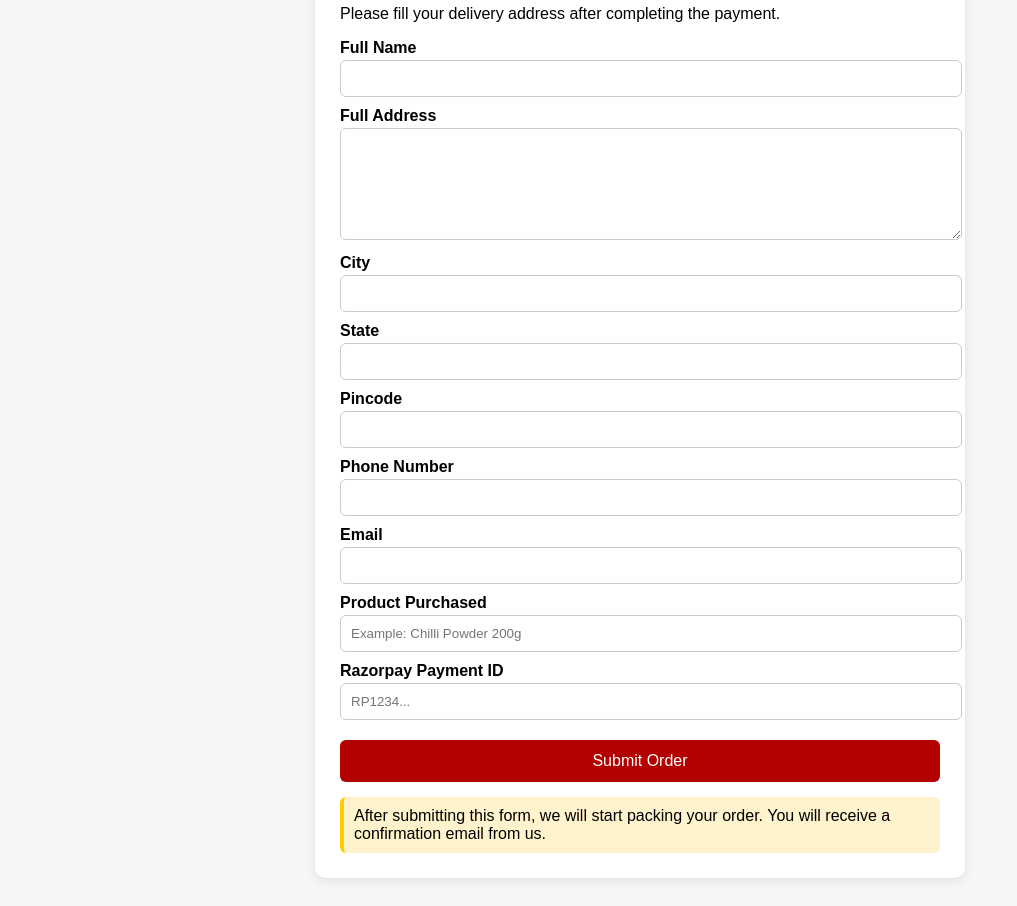
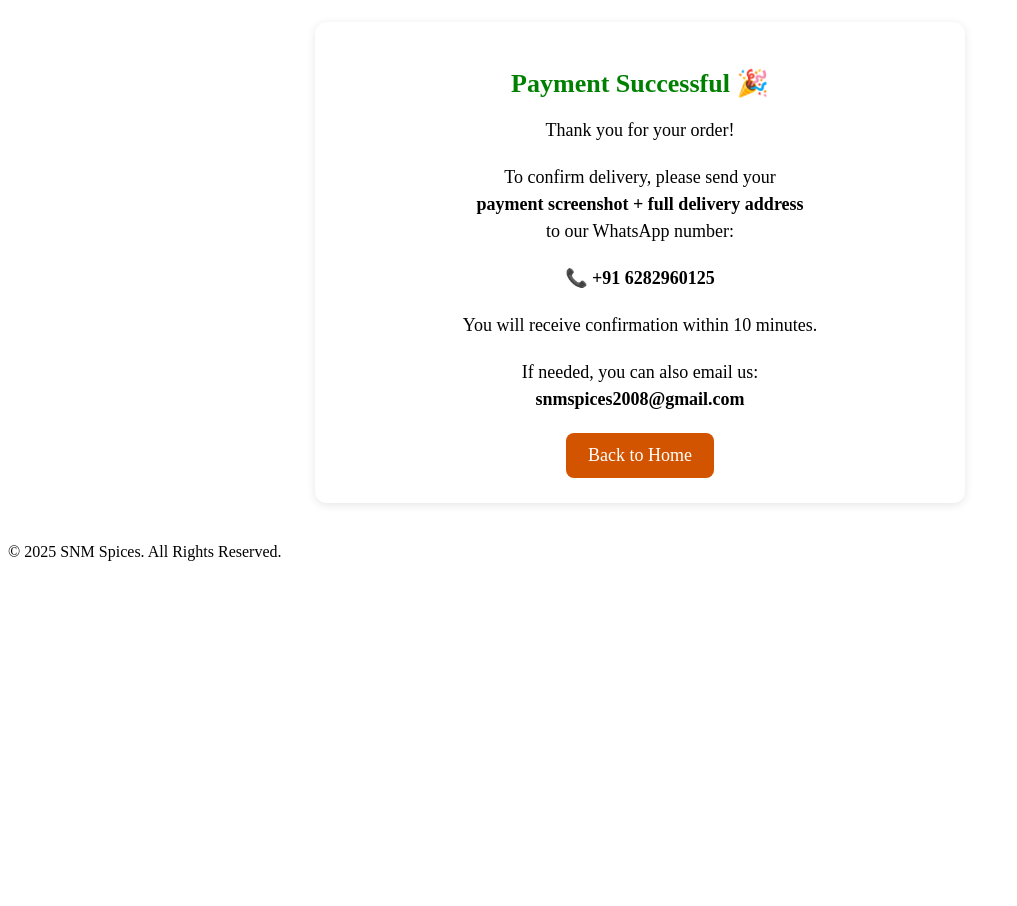
Before and after one commit to snmspices/snmspices, a plain HTML site: page order.html in a window 1280 px wide. Shown: the part 116-1022 px from the top of the page, without its empty margins (0-1017 px from the left). After the commit the page ends 800 px from the top, so only its background shows below. Drawn offline with Linux system fonts and the light colour scheme.

Commit message:
Update order page for successful payment
Updated the order confirmation page to reflect a successful payment message and removed the order form. Added a thank you message and a link to return home.

```diff
--- a/order.html
+++ b/order.html
@@ -3,115 +3,72 @@
 <head>
     <meta charset="UTF-8">
     <meta name="viewport" content="width=device-width, initial-scale=1.0">
-    <title>Order Details - SNM Spices</title>
+    <title>Order Successful – SNM Spices</title>
+    <link rel="stylesheet" href="styles.css">
+
     <style>
-        body {
-            font-family: Arial, sans-serif;
-            background: #f6f6f6;
-            padding: 20px;
-        }
-        .container {
+        .thankyou-box {
             max-width: 600px;
-            margin: auto;
-            background: #fff;
+            margin: 40px auto;
+            background: #ffffff;
             padding: 25px;
-            border-radius: 10px;
+            border-radius: 12px;
+            text-align: center;
             box-shadow: 0px 2px 10px rgba(0,0,0,0.1);
         }
-        h2 {
-            text-align: center;
+        .thankyou-box h2 {
+            color: green;
+            font-size: 26px;
+            margin-bottom: 10px;
+        }
+        .thankyou-box p {
+            font-size: 18px;
             margin-bottom: 20px;
-            color: #b30000;
+            line-height: 1.5;
         }
-        label {
-            font-weight: bold;
-            display: block;
-            margin-top: 10px;
-        }
-        input, textarea, select {
-            width: 100%;
-            padding: 10px;
-            margin-top: 3px;
-            border: 1px solid #ccc;
-            border-radius: 6px;
-        }
-        textarea {
-            height: 90px;
-        }
-        button {
-            width: 100%;
-            padding: 12px;
-            background: #b30000;
+        .btn-home {
+            padding: 12px 22px;
+            display: inline-block;
+            background: #d35400;
             color: white;
-            border: none;
-            margin-top: 20px;
-            border-radius: 6px;
-            font-size: 16px;
-            cursor: pointer;
-        }
-        button:hover {
-            background: #800000;
-        }
-        .note {
-            margin-top: 15px;
-            background: #fff3cd;
-            padding: 10px;
-            border-left: 4px solid #ffcc00;
-            border-radius: 6px;
+            font-size: 18px;
+            border-radius: 8px;
+            text-decoration: none;
         }
     </style>
 </head>
+
 <body>
 
-<div class="container">
+<header>
+    <h1>SNM Spices</h1>
+    <p>Pure • Fresh • Quality Since 2008</p>
+</header>
 
-    <h2>Order Details</h2>
-    <p>Please fill your delivery address after completing the payment.</p>
+<div class="thankyou-box">
+    <h2>Payment Successful 🎉</h2>
 
-    <form action="https://formsubmit.co/snmspices2008@gmail.com" method="POST">
+    <p>Thank you for your order!</p>
 
-        <!-- Anti-spam -->
-        <input type="hidden" name="_captcha" value="false">
-        <input type="hidden" name="_subject" value="New Order Received - SNM Spices">
-        <input type="hidden" name="_template" value="table">
+    <p>
+        To confirm delivery, please send your<br>
+        <strong>payment screenshot + full delivery address</strong><br>
+        to our WhatsApp number:
+    </p>
 
-        <label>Full Name</label>
-        <input type="text" name="Full Name" required>
+    <p><strong>📞 +91 6282960125</strong></p>
 
-        <label>Full Address</label>
-        <textarea name="Address" required></textarea>
+    <p>You will receive confirmation within 10 minutes.</p>
 
-        <label>City</label>
-        <input type="text" name="City" required>
+    <p>If needed, you can also email us:<br>
+    <strong>snmspices2008@gmail.com</strong></p>
 
-        <label>State</label>
-        <input type="text" name="State" required>
+    <a href="index.html" class="btn-home">Back to Home</a>
+</div>
 
-        <label>Pincode</label>
-        <input type="number" name="Pincode" required>
-
-        <label>Phone Number</label>
-        <input type="tel" name="Phone" required>
-
-        <label>Email</label>
-        <input type="email" name="Email" required>
-
-        <label>Product Purchased</label>
-        <input type="text" name="Product" placeholder="Example: Chilli Powder 200g" required>
-
-        <label>Razorpay Payment ID</label>
-        <input type="text" name="Payment ID" placeholder="RP1234..." required>
-
-        <button type="submit">Submit Order</button>
-
-    </form>
-
-    <div class="note">
-        After submitting this form, we will start packing your order.
-        You will receive a confirmation email from us.
-    </div>
-
-</div>
+<footer>
+    <p>© 2025 SNM Spices. All Rights Reserved.</p>
+</footer>
 
 </body>
 </html>
```
